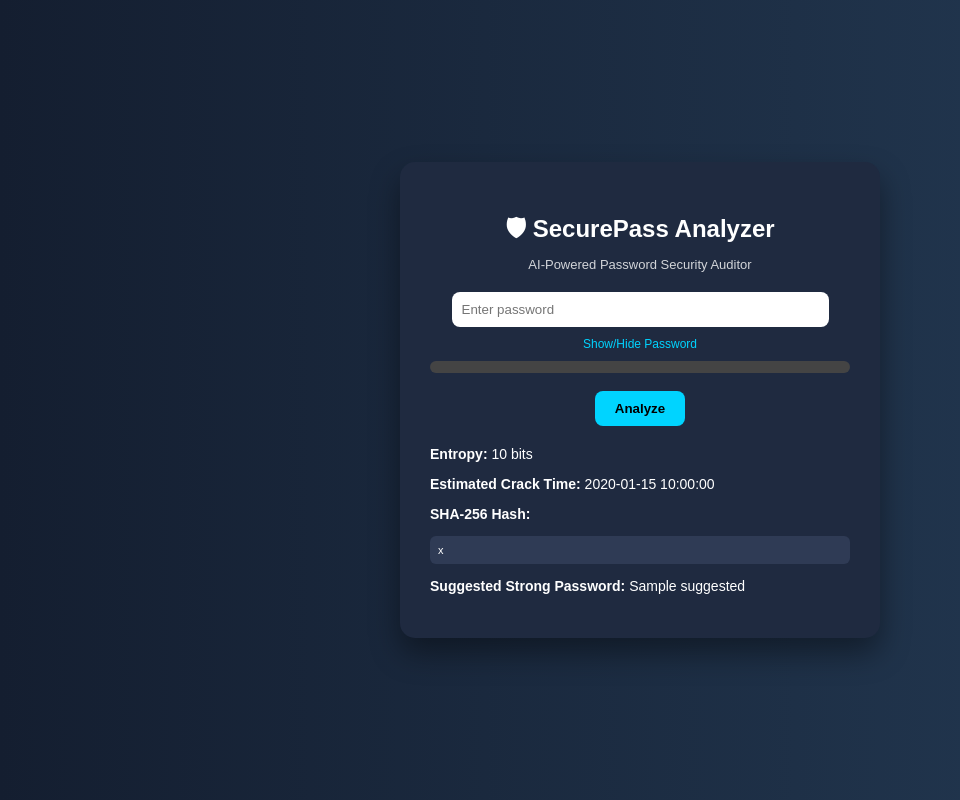
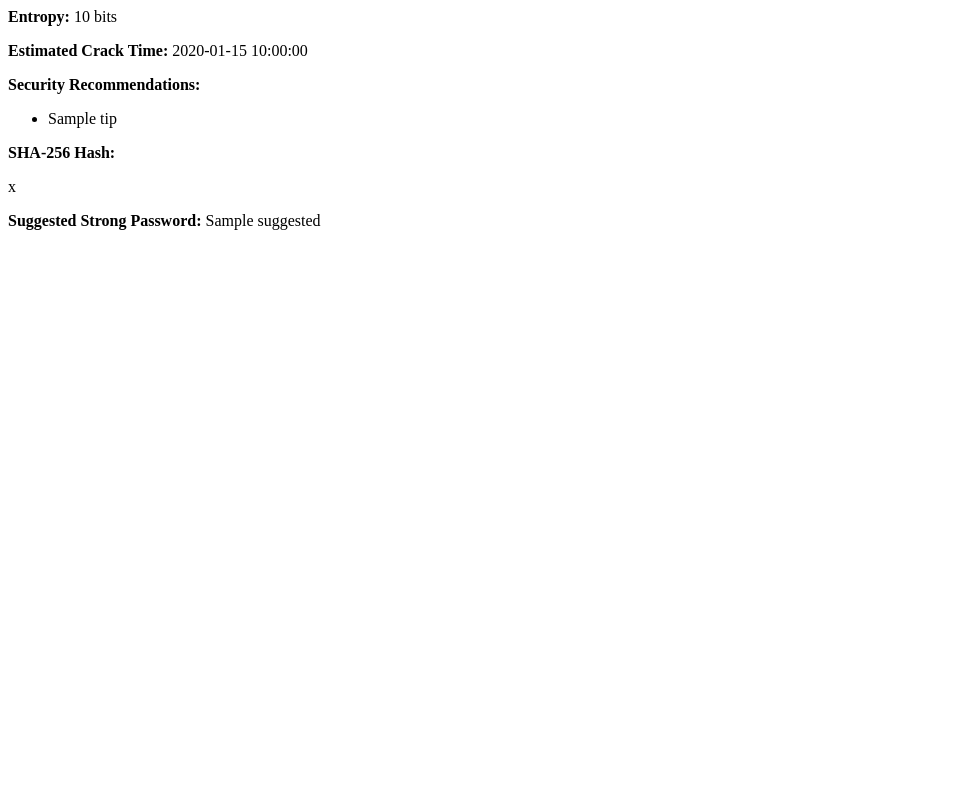
Before and after one commit to mandyamkiran/SecurePass-Analyzer, a Flask app: template templates/index.html in a window 1280 px wide. Shown: the whole page, without its empty margins (0-960 px from the left). Run offline with Flask 3, Linux system fonts and the light colour scheme; the template is opened without the code that fills it: most values are stand-ins (such as "Sample title", 1, 10 or a date in 2020).

Commit message:
Added weak password detection and recommendations

```diff
--- a/app.py
+++ b/app.py
@@ -8,7 +8,16 @@ import os
 app = Flask(__name__)
 
 # -----------------------------
-# Password Entropy Calculation
+# Common Weak Password List
+# -----------------------------
+COMMON_PASSWORDS = [
+    "123456", "password", "12345678", "qwerty",
+    "abc123", "admin", "123456789", "welcome",
+    "password123", "12345"
+]
+
+# -----------------------------
+# Entropy Calculation
 # -----------------------------
 def calculate_entropy(password):
     charset = 0
@@ -24,7 +33,6 @@ def calculate_entropy(password):
 
     entropy = len(password) * math.log2(charset) if charset else 0
     return entropy, charset
-
 
 # -----------------------------
 # Crack Time Formatter
@@ -46,7 +54,6 @@ def format_time(seconds):
     else:
         return f"{round(seconds, 2)} seconds"
 
-
 # -----------------------------
 # Strong Password Generator
 # -----------------------------
@@ -54,9 +61,8 @@ def generate_strong_password(length=12):
     characters = string.ascii_letters + string.digits + string.punctuation
     return ''.join(random.choice(characters) for _ in range(length))
 
-
 # -----------------------------
-# Routes
+# Main Route
 # -----------------------------
 @app.route("/", methods=["GET", "POST"])
 def home():
@@ -67,20 +73,36 @@ def home():
 
         if password:
             entropy, charset = calculate_entropy(password)
+            crack_time_seconds = (charset ** len(password)) / 1_000_000_000 if charset else 0
+            hashed_password = hashlib.sha256(password.encode()).hexdigest()
 
-            crack_time_seconds = (charset ** len(password)) / 1_000_000_000 if charset else 0
+            warning = None
+            suggestions = []
 
-            hashed_password = hashlib.sha256(password.encode()).hexdigest()
+            # Check if password is common
+            if password.lower() in COMMON_PASSWORDS:
+                warning = "⚠ This is a commonly used weak password!"
+
+            # Security Suggestions
+            if len(password) < 8:
+                suggestions.append("Use at least 8 characters.")
+            if not any(c.isupper() for c in password):
+                suggestions.append("Add uppercase letters.")
+            if not any(c.isdigit() for c in password):
+                suggestions.append("Include numbers.")
+            if not any(c in string.punctuation for c in password):
+                suggestions.append("Include special characters.")
 
             result = {
                 "entropy": round(entropy, 2),
                 "crack_time": format_time(crack_time_seconds),
                 "hash": hashed_password,
-                "suggested": generate_strong_password()
+                "suggested": generate_strong_password(),
+                "warning": warning,
+                "suggestions": suggestions
             }
 
     return render_template("index.html", result=result)
-
 
 # -----------------------------
 # Run App (Production Ready)
--- a/templates/index.html
+++ b/templates/index.html
@@ -1,121 +1,20 @@
-<!DOCTYPE html>
-<html>
-<head>
-    <title>SecurePass Analyzer</title>
-    <style>
-        body {
-            font-family: Arial, sans-serif;
-            background: linear-gradient(to right, #141e30, #243b55);
-            display: flex;
-            justify-content: center;
-            align-items: center;
-            height: 100vh;
-            margin: 0;
-            color: white;
-        }
-
-        .container {
-            background: #1f2a40;
-            padding: 30px;
-            border-radius: 15px;
-            width: 420px;
-            box-shadow: 0 15px 30px rgba(0,0,0,0.4);
-            text-align: center;
-        }
-
-        h2 {
-            margin-bottom: 5px;
-        }
-
-        .subtitle {
-            font-size: 13px;
-            opacity: 0.8;
-            margin-bottom: 20px;
-        }
-
-        input {
-            width: 85%;
-            padding: 10px;
-            border-radius: 8px;
-            border: none;
-            margin-bottom: 10px;
-        }
-
-        .toggle {
-            cursor: pointer;
-            font-size: 12px;
-            color: #00d4ff;
-        }
-
-        button {
-            padding: 10px 20px;
-            border: none;
-            border-radius: 8px;
-            background: #00d4ff;
-            color: black;
-            cursor: pointer;
-            font-weight: bold;
-        }
-
-        button:hover {
-            background: #00aacc;
-        }
-
-        .strength-bar {
-            height: 12px;
-            border-radius: 6px;
-            background: #444;
-            margin-top: 10px;
-            overflow: hidden;
-        }
-
-        .strength-fill {
-            height: 100%;
-            width: 0%;
-            transition: width 0.4s ease-in-out;
-        }
-
-        .weak { background: red; }
-        .medium { background: orange; }
-        .strong { background: limegreen; }
-
-        .result {
-            margin-top: 20px;
-            text-align: left;
-            font-size: 14px;
-        }
-
-        .hash-box {
-            word-wrap: break-word;
-            background: #2f3b55;
-            padding: 8px;
-            border-radius: 6px;
-            font-size: 11px;
-        }
-    </style>
-</head>
-<body>
-
-<div class="container">
-    <h2>🛡 SecurePass Analyzer</h2>
-    <div class="subtitle">AI-Powered Password Security Auditor</div>
-
-    <form method="POST">
-        <input type="password" id="password" name="password" placeholder="Enter password" required>
-        <div class="toggle" onclick="togglePassword()">Show/Hide Password</div>
-
-        <div class="strength-bar">
-            <div id="strengthFill" class="strength-fill"></div>
-        </div>
-
-        <br>
-        <button type="submit">Analyze</button>
-    </form>
-
 {% if result %}
 <div class="result">
     <p><strong>Entropy:</strong> {{ result.entropy }} bits</p>
     <p><strong>Estimated Crack Time:</strong> {{ result.crack_time }}</p>
+
+    {% if result.warning %}
+    <p style="color:red;"><strong>{{ result.warning }}</strong></p>
+    {% endif %}
+
+    {% if result.suggestions %}
+    <p><strong>Security Recommendations:</strong></p>
+    <ul>
+        {% for tip in result.suggestions %}
+        <li>{{ tip }}</li>
+        {% endfor %}
+    </ul>
+    {% endif %}
 
     <p><strong>SHA-256 Hash:</strong></p>
     <div class="hash-box">{{ result.hash }}</div>
@@ -123,43 +22,3 @@
     <p><strong>Suggested Strong Password:</strong> {{ result.suggested }}</p>
 </div>
 {% endif %}
-</div>
-
-<script>
-    const passwordInput = document.getElementById("password");
-    const strengthFill = document.getElementById("strengthFill");
-
-    passwordInput.addEventListener("input", function() {
-        let val = passwordInput.value;
-        let strength = 0;
-
-        if (val.length > 5) strength++;
-        if (/[A-Z]/.test(val)) strength++;
-        if (/[0-9]/.test(val)) strength++;
-        if (/[^A-Za-z0-9]/.test(val)) strength++;
-
-        strengthFill.className = "strength-fill";
-
-        if (strength <= 1) {
-            strengthFill.classList.add("weak");
-            strengthFill.style.width = "30%";
-        } else if (strength == 2 || strength == 3) {
-            strengthFill.classList.add("medium");
-            strengthFill.style.width = "65%";
-        } else {
-            strengthFill.classList.add("strong");
-            strengthFill.style.width = "100%";
-        }
-    });
-
-    function togglePassword() {
-        if (passwordInput.type === "password") {
-            passwordInput.type = "text";
-        } else {
-            passwordInput.type = "password";
-        }
-    }
-</script>
-
-</body>
-</html>
```
Lines whose indentation alone changed are shown as unchanged.
